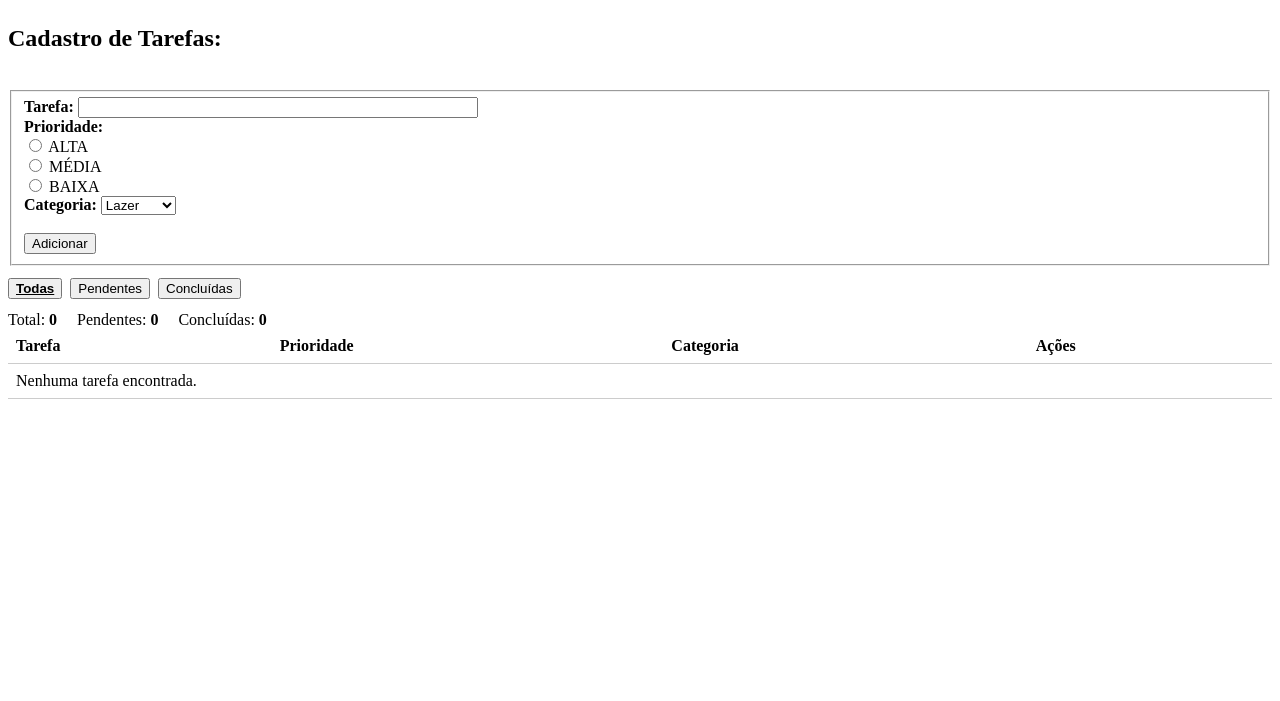
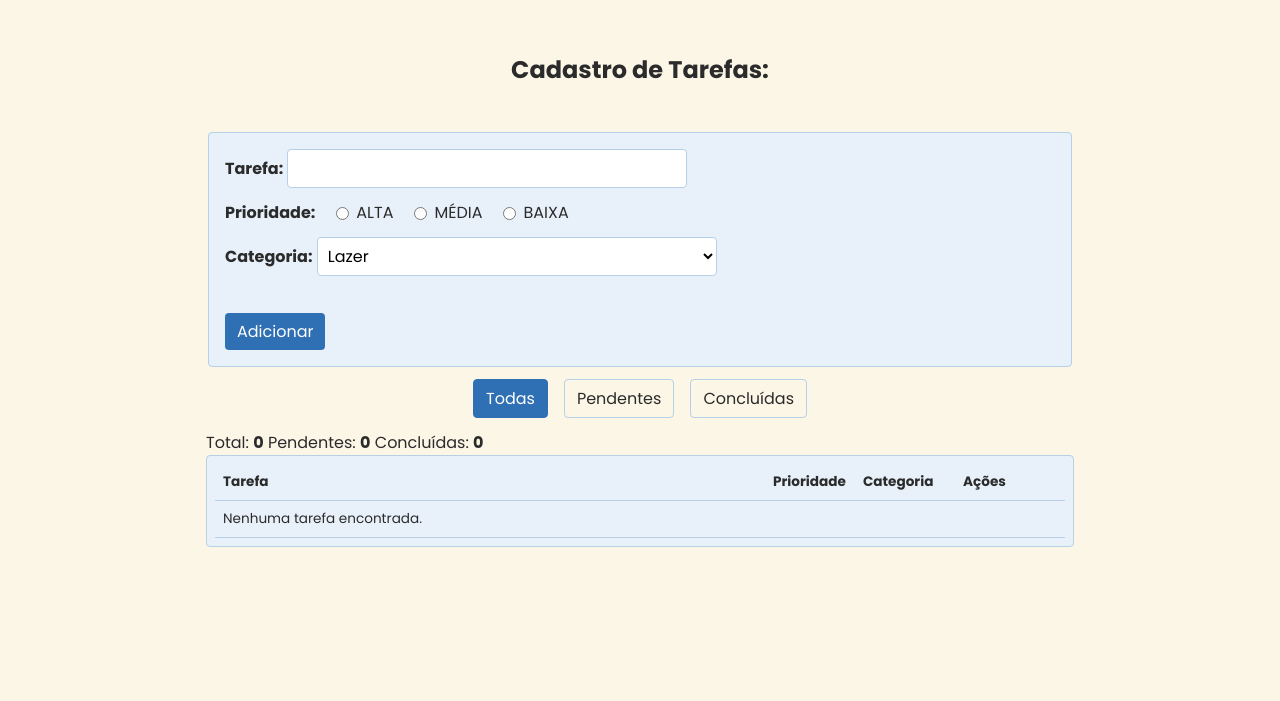
Before and after one commit to Ruimar-Thales/ListaDeTarefas, a plain HTML site: page index.html in a window 1280 px wide. Shown: the part 99-800 px from the top of the page. Drawn offline with Linux system fonts and the light colour scheme; a web font is replaced by a local one.

Commit message:
estilo css

```diff
--- a/css/style.css
+++ b/css/style.css
@@ -1,65 +1,184 @@
+/* ===== VARIÁVEIS ===== */
+:root {
+    --papel: #fbf6e6;
+    --azul-claro: #e8f1fa;
+    --azul-borda: #b7d0e8;
+    --texto: #2b2b2b;
+    --azul: #2f6fb3;
+    --verde: #2e8540;
+    --amarelo: #d99a00;
+    --vermelho: #c0392b;
+    --cinza: #6c757d;
+    --raio: 4px;
+}
+
+/* ===== BASE ===== */
 * {
     box-sizing: border-box;
 }
 
+body {
+    font-family: poppins;
+    background: var(--papel);
+    color: var(--texto);
+    max-width: 900px;
+    margin: 0 auto;
+    padding: 16px;
+}
+
+h1,
+h2,
+.filtros,
+.contadores,
+.mensagem {
+    text-align: center;
+}
+
+/* ===== BOTÕES ===== */
+button {
+    font: inherit;
+    color: #FFFFFF;
+    background: var(--cinza);
+    border: none;
+    border-radius: var(--raio);
+    padding: 6px 12px;
+    cursor: pointer;
+    transition: transform 0.15s ease-in-out, background-color 0.15s ease-in-out;
+}
+
+button:hover {
+    opacity: 0.85;
+    transform: scale(1.2);
+}
+
+.bnt { background: var(--azul); }
+.btn-editar { background: var(--amarelo); }
+.btn-concluir { background: var(--verde); }
+.btn-reabrir { background: var(--cinza); }
+.btn-excluir { background: var(--vermelho); }
+
+/* ===== FORMULÁRIO ===== */
+fieldset {
+    background: var(--azul-claro);
+    border: 1px solid var(--azul-borda);
+    border-radius: var(--raio);
+    padding: 16px;
+}
+
+.taskDesc,
+.taskPriority,
+.category {
+    margin-bottom: 12px;
+}
+
+.taskDesc input,
+.category select {
+    width: 100%;
+    max-width: 400px;
+    padding: 6px;
+    border: 1px solid var(--azul-borda);
+    border-radius: var(--raio);
+    background: white;
+    font: inherit;
+}
+
+.taskPriority {
+    display: flex;
+    flex-wrap: wrap;
+    align-items: center;
+    gap: 6px 16px;
+}
+
+.priority {
+    display: flex;
+    align-items: center;
+    gap: 4px;
+}
+
+/* ===== MENSAGEM, FILTROS E CONTADORES ===== */
 .mensagem {
     min-height: 1.5em;
     font-weight: bold;
 }
-.mensagem.sucesso { color: green; }
-.mensagem.erro { color: crimson; }
-
-button { cursor: pointer; }
-button:hover { opacity: 0.8; }
-button:focus-visible {
-    outline: 2px solid #1a73e8;
-    outline-offset: 2px;
-}
+.mensagem.sucesso { color: var(--verde); }
+.mensagem.erro { color: var(--vermelho); }
 
 .filtros,
 .contadores {
     display: flex;
     flex-wrap: wrap;
-    gap: 8px;
+    justify-content: center;
+    gap: 8px 16px;
     margin: 12px 0;
 }
 
-.taskArea { overflow-x: auto; }
+.filtros button {
+    background: transparent;
+    color: var(--texto);
+    border: 1px solid var(--azul-borda);
+}
+
+.filtros .ativo {
+    background: var(--azul);
+    color: white;
+    border-color: var(--azul);
+}
+
+/* ===== TABELA ===== */
+.taskArea {
+    background: var(--azul-claro);
+    border: 1px solid var(--azul-borda);
+    border-radius: var(--raio);
+    padding: 8px;
+    font-size: 0.85rem;
+}
 
 .taskList {
     width: 100%;
     border-collapse: collapse;
+    table-layout: fixed;
 }
+
+.taskList th:nth-child(2) { width: 90px; }
+.taskList th:nth-child(3) { width: 100px; }
+.taskList th:nth-child(4) { width: 110px; }
+
 .taskList th,
 .taskList td {
     padding: 8px;
     text-align: left;
-    border-bottom: 1px solid #ccc;
-}
-.taskList button { margin: 2px; }
-
-.taskDesc input {
-    width: 100%;
-    max-width: 400px;
+    vertical-align: top;
+    border-bottom: 1px solid var(--azul-borda);
+    overflow-wrap: anywhere;
 }
 
-@media (max-width: 600px) {
-    body { padding: 8px; }
-    .category select { width: 100%; }
+.taskList td:nth-child(2),
+.taskList td:nth-child(3) {
+    text-transform: capitalize;
 }
 
-
-
-.counter span {
-    margin-right: 16px;
-}
-
-.filtros .ativo {
-    font-weight: bold;
-    text-decoration: underline;
+.taskList td button {
+    display: block;
+    width: 100%;
+    margin-bottom: 4px;
 }
 
 .concluida td:not(:last-child) {
     text-decoration: line-through;
     color: gray;
 }
+
+/* ===== CELULAR ===== */
+@media (max-width: 600px) {
+    body { padding: 8px; }
+
+    .taskDesc input,
+    .category select { max-width: none; }
+
+    .taskList { font-size: 0.9rem; }
+    .taskList th:nth-child(2) { width: 70px; }
+    .taskList th:nth-child(3) { width: 75px; }
+    .taskList th:nth-child(4) { width: 90px; }
+    .taskList th,
+    .taskList td { padding: 6px 4px; }
+}
--- a/index.html
+++ b/index.html
@@ -3,6 +3,11 @@
 <head>
     <meta charset="UTF-8">
     <meta name="viewport" content="width=device-width, initial-scale=1.0">
+
+    <link rel="preconnect" href="https://fonts.googleapis.com">
+    <link rel="preconnect" href="https://fonts.gstatic.com" crossorigin>
+    <link href="https://fonts.googleapis.com/css2?family=Caacupe+One&family=Poppins:ital,wght@0,100;0,200;0,300;0,400;0,500;0,600;0,700;0,800;0,900;1,100;1,200;1,300;1,400;1,500;1,600;1,700;1,800;1,900&display=swap" rel="stylesheet">
+
     <link rel="stylesheet" href="css/style.css">
     <script src="js/app.js" defer></script>
     <title>Lista de Tarefas</title>
--- a/js/app.js
+++ b/js/app.js
@@ -128,6 +128,7 @@ function renderizar() {
         const btnExcluir = document.createElement("button");
 
         btnExcluir.textContent = "Excluir";
+        btnExcluir.className = "btn-excluir";
         btnExcluir.addEventListener("click", function () {
             excluirTarefa(tarefa.id);
         });
@@ -135,12 +136,14 @@ function renderizar() {
         const btnConcluir = document.createElement("button");
 
         btnConcluir.textContent = tarefa.concluida ? "Reabrir" : "Concluir";
+        btnConcluir.className = tarefa.concluida ? "btn-reabrir" : "btn-concluir";
         btnConcluir.addEventListener("click", function () {
             alternarConclusao(tarefa.id);
         });
 
         const btnEditar = document.createElement("button");
         btnEditar.textContent = "Editar";
+        btnEditar.className = "btn-editar";
         btnEditar.addEventListener("click", function () {
             iniciarEdicao(tarefa.id);
         });
```
